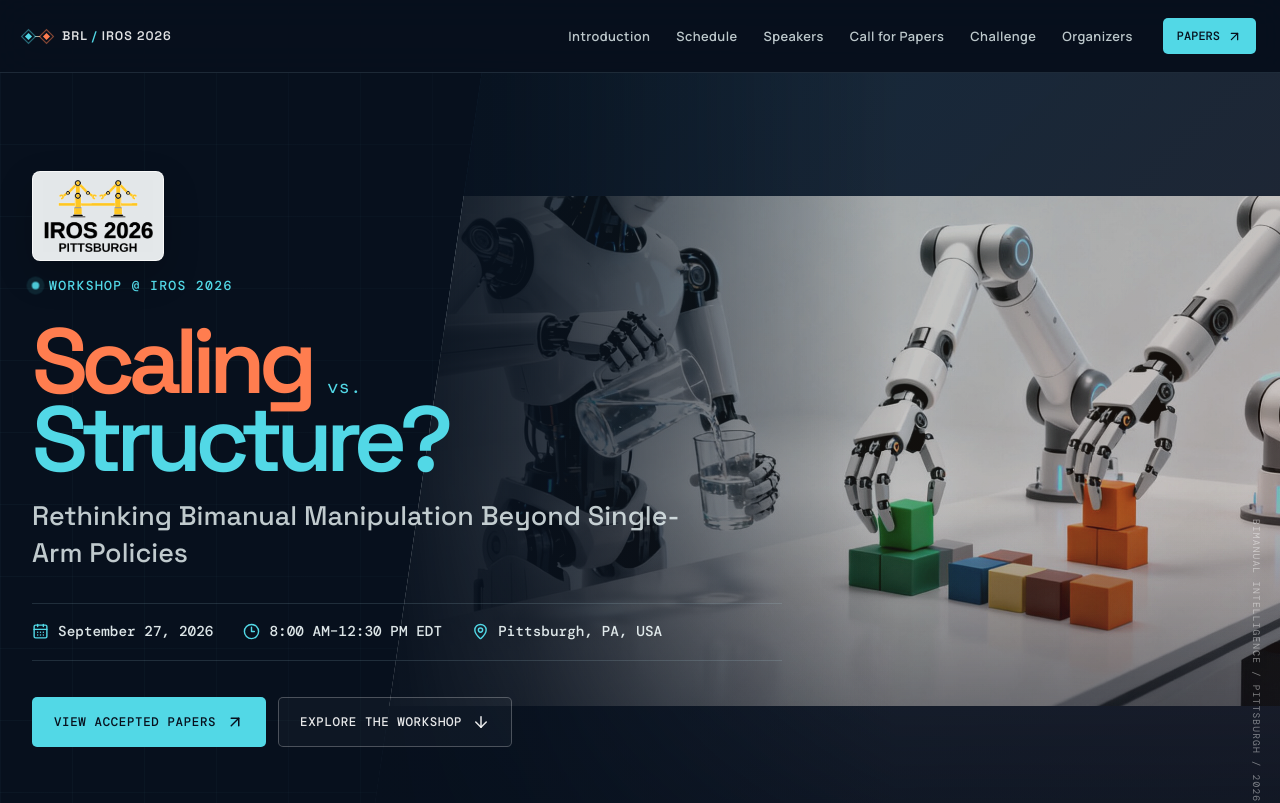
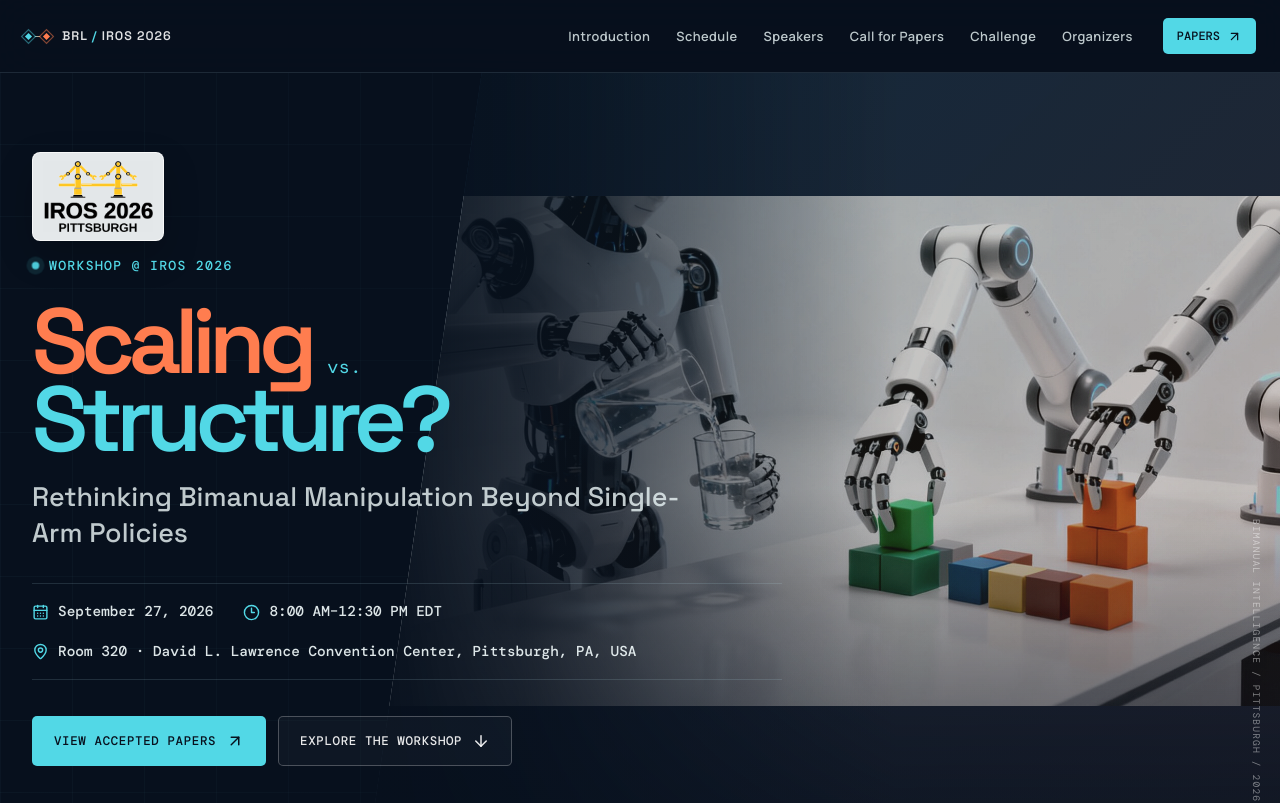
Before and after one commit to bimanual-robot-learning/bimanual-robot-learning.github.io, a React (Vite) app: page / in a window 1280 px wide. Shown: the top 803 px of the page. Built offline with nearby package versions, Linux system fonts and the light colour scheme.

Commit message:
Add full workshop room and venue location

```diff
--- a/src/data/workshop.ts
+++ b/src/data/workshop.ts
@@ -171,7 +171,7 @@ export const workshopMeta: WorkshopMeta = {
   subtitle: 'Rethinking Bimanual Manipulation Beyond Single-Arm Policies',
   date: 'September 27, 2026',
   time: '8:00 AM–12:30 PM EDT',
-  location: 'Pittsburgh, PA, USA',
+  location: 'Room 320 · David L. Lawrence Convention Center, Pittsburgh, PA, USA',
   conferenceUrl: 'https://2026.ieee-iros.org/',
   openReviewUrl:
     'https://openreview.net/group?id=IEEE.org%2FIROS%2F2026%2FWorkshop%2FBimanual_Manipulation',
```
Also changed, not shown: 1 other file (tests, documents, lock files or other folders).
